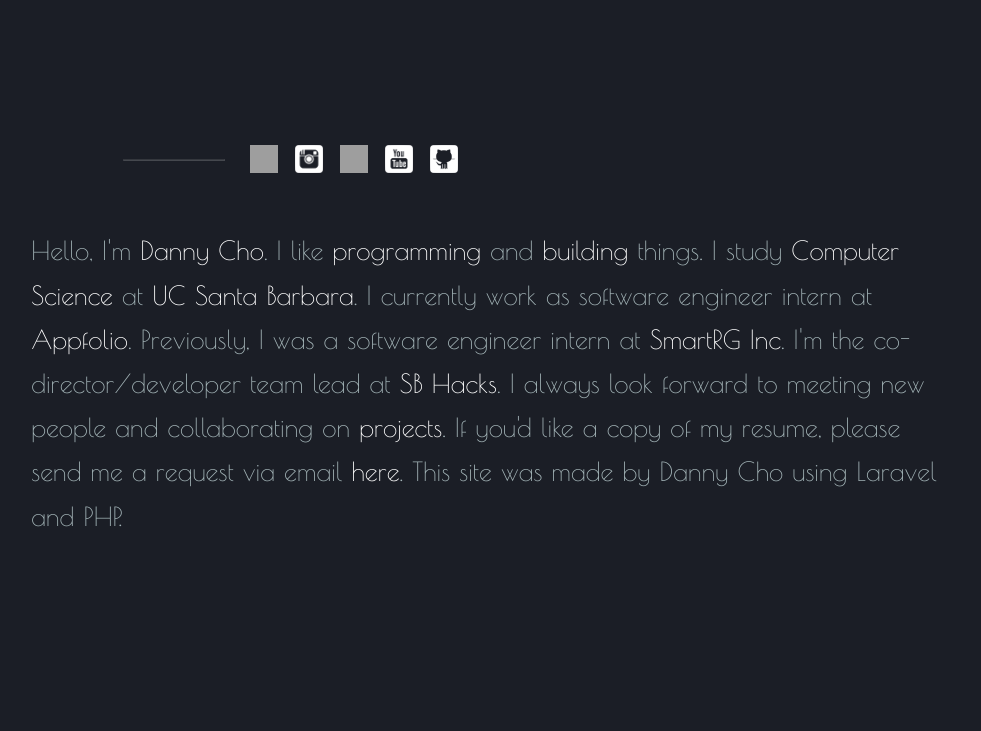
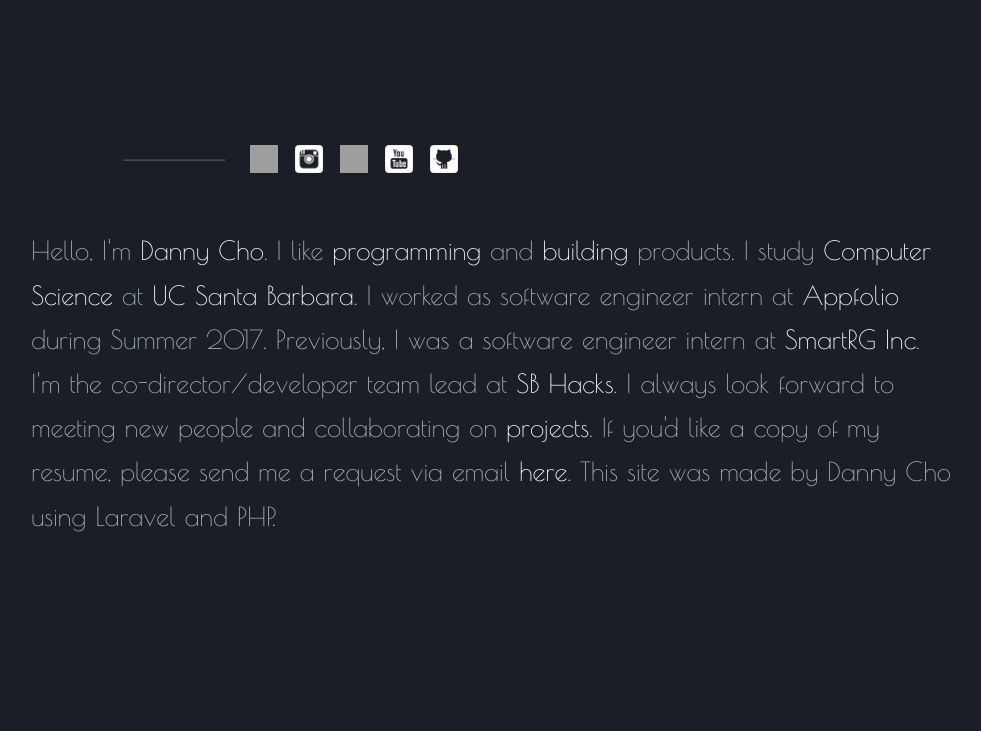
Before and after one commit to dannycho7/old.dannycho.net, a Laravel app: page / in a window 1280 px wide. Shown: the part 758-1489 px from the top of the page, without its empty margins (148-1129 px from the left). Run offline with Laravel 8, Linux system fonts and the light colour scheme; data that the repository does not hold is empty; settings files or empty folders that the repository lacks are supplied; some libraries are stand-ins or nearby versions; grey boxes are pictures that could not be loaded.

Commit message:
Update intro description to make AppFolio past tense

```diff
--- a/resources/views/partials/index/intro_descr.blade.php
+++ b/resources/views/partials/index/intro_descr.blade.php
@@ -1,7 +1,7 @@
 <p>
-	Hello, I'm <strong>Danny Cho</strong>. I like <strong>programming</strong> and <strong>building</strong> things.
+	Hello, I'm <strong>Danny Cho</strong>. I like <strong>programming</strong> and <strong>building</strong> products.
 	I study <strong>Computer Science</strong> at <strong>UC Santa Barbara</strong>.
-	I currently work as software engineer intern at <strong>Appfolio</strong>. Previously, I was a software engineer intern at <strong>SmartRG Inc</strong>.
+	I worked as software engineer intern at <strong>Appfolio</strong> during Summer 2017. Previously, I was a software engineer intern at <strong>SmartRG Inc</strong>.
 	I'm the co-director/developer team lead at <a href="http://sbhacks.com">SB Hacks</a>.
 	I always look forward to meeting new people and collaborating on <strong>projects</strong>.
 	If you'd like a copy of my resume, please send me a request via email <a href='mailto:dannycho7@gmail.com?Subject=Resume' target="_blank">here</a>.
```
